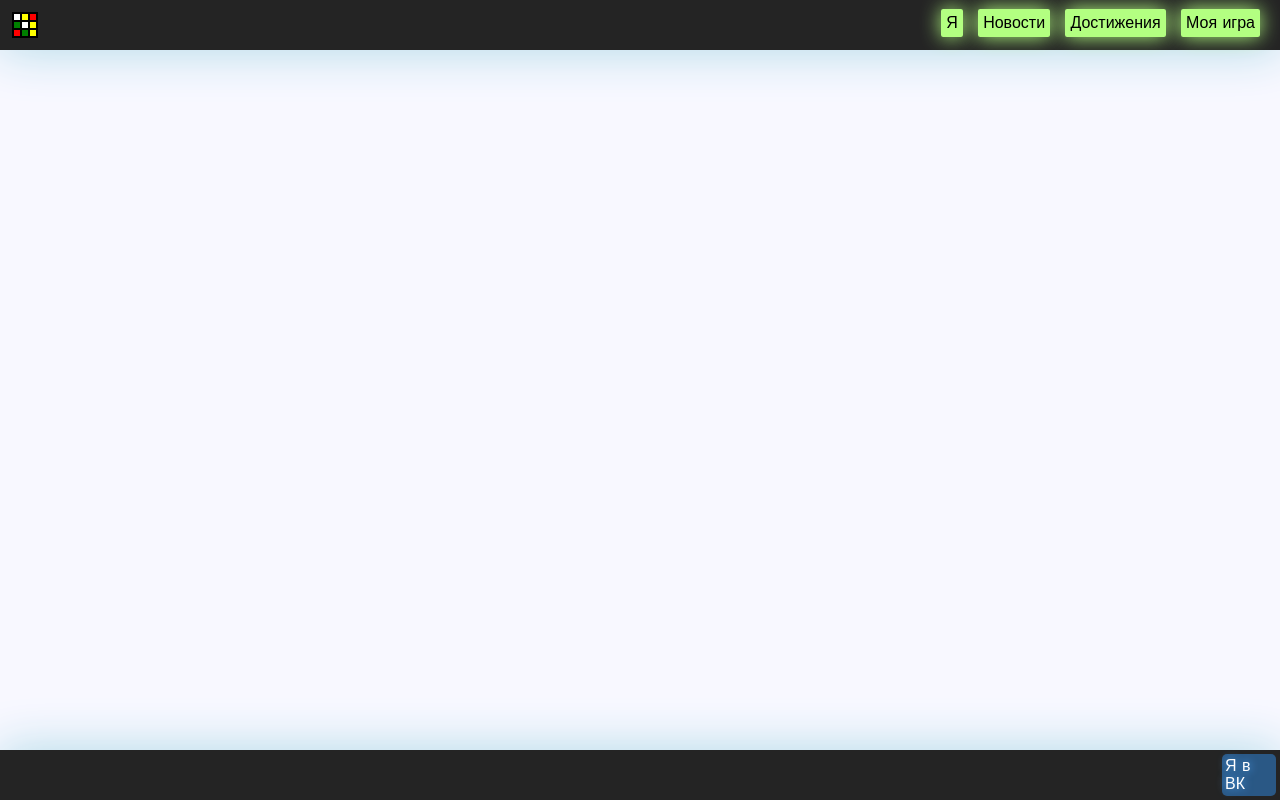
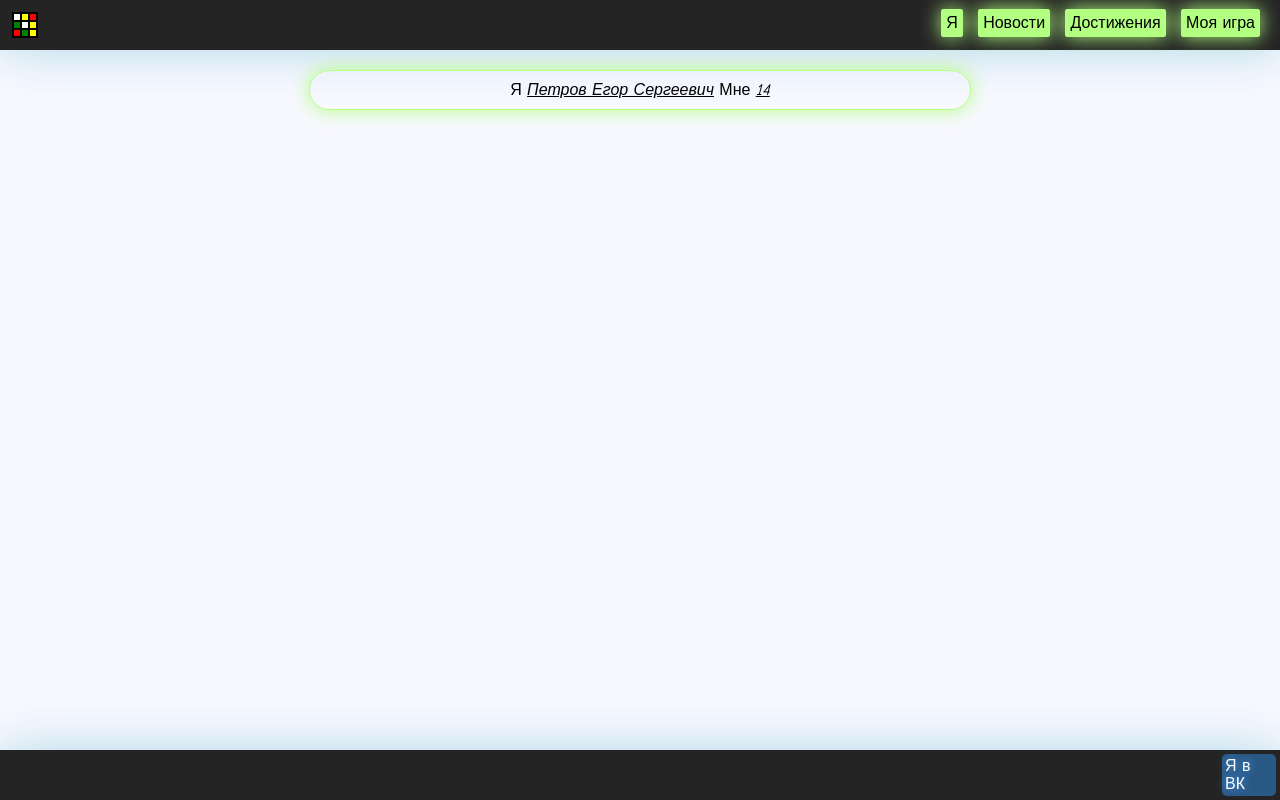
Before and after one commit to CubeRuben/CubeRuben.github.io, a plain HTML site: page i.html in a window 1280 px wide. Drawn offline with Linux system fonts and the light colour scheme.

Commit message:
Ава сайта

```diff
--- a/i.html
+++ b/i.html
@@ -1,9 +1,10 @@
 <!DOCTYPE html>
 <html lang="en">
 <head>
+  <link rel="icon" href="img/icon.ico">
   <link rel="stylesheet" type="text/css" href="style.css">
   <meta charset="UTF-8">
-  <title>Достижения</title>
+  <title>Я</title>
 </head>
 <body>
 <div class="header">
@@ -57,7 +58,13 @@
     </ul>
   </nav>
 </div>
-
+<div class="content">
+  <div class="info_me">
+    <p align="center">
+      Я <i>Петров Егор Сергеевич</i> Мне <i>14</i>
+    </p>
+  </div>
+</div>
 <div class="footer">
   <div class="vk"><a href="https://vk.com/petrov3egor" class="a_none">Я в ВК</a></div>
 </div>
--- a/style.css
+++ b/style.css
@@ -190,5 +190,22 @@ nav {
 
 .photo:hover {
     background-color: #b3ff81;
-    box-shadow: 0 0 0 black;
+    box-shadow: 0 0 5px black;
 }
+
+.info_me {
+    width: 50%;
+    margin: 20px auto;
+    border: 1px solid #b3ff81;
+    box-shadow: 0 0 20px #b3ff81;
+    padding: 10px;
+    border-radius: 20px;
+}
+
+.info_me i {
+    text-decoration: underline;
+}
+
+.info_me p {
+    margin: 0;
+}
```
Also changed, not shown: achievements.html (+1 -0 lines), game.html (+1 -0 lines), index.html (+1 -0 lines), img/icon.ico (added).
